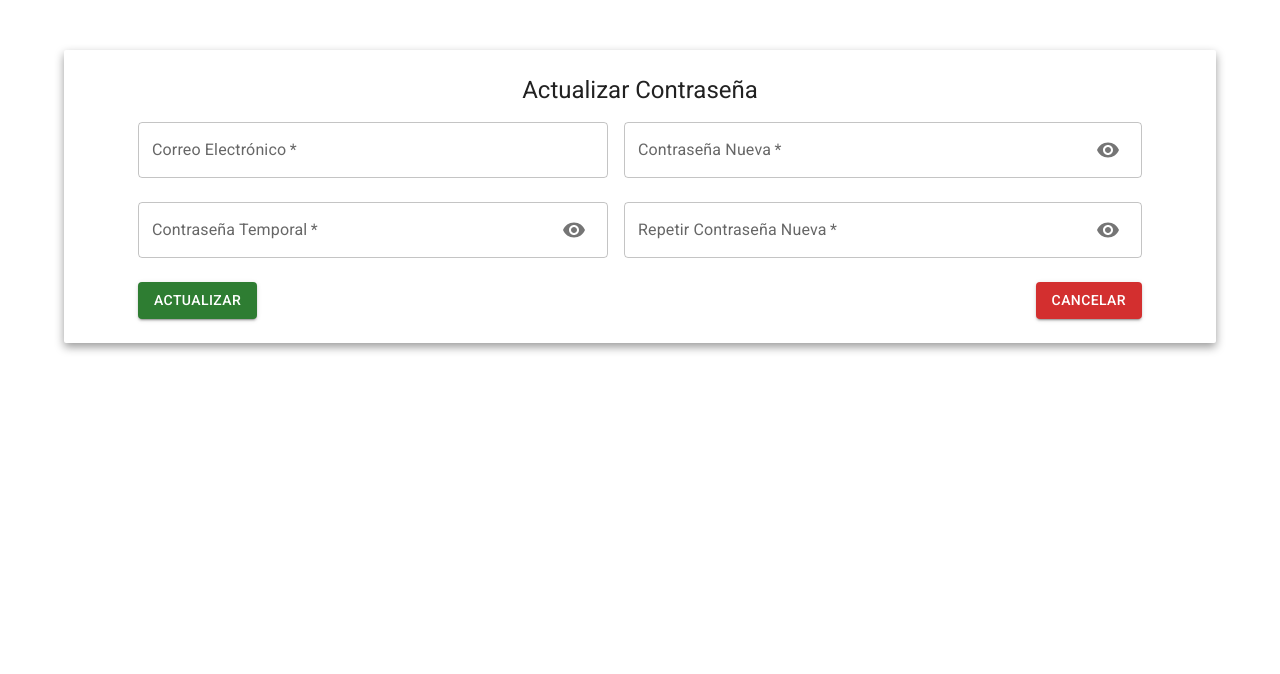
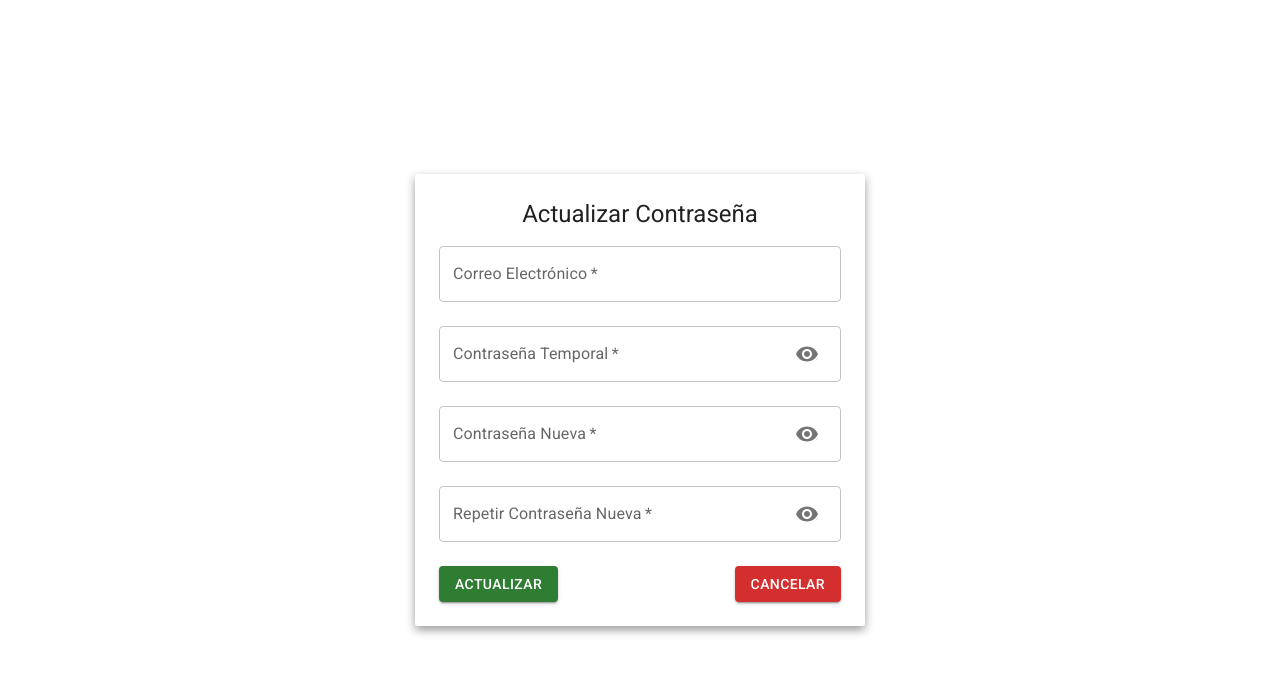
Before and after one commit to MarioElDestructorXD/Bookfy_Front, a React (Vite) app: page /changePassword in a window 1280 px wide. Shown: the top 674 px of the page. Built offline with nearby package versions, Linux system fonts and the light colour scheme.

Commit message:
UPDATEPASSWORD

```diff
--- a/src/pages/Clients/ChancePassword.jsx
+++ b/src/pages/Clients/ChancePassword.jsx
@@ -1,10 +1,8 @@
 import { useState } from "react";
 import {
-    CssBaseline,
   Button,
   TextField,
   Box,
-    Container,
   IconButton,
   InputAdornment,
   Typography,
@@ -85,22 +83,34 @@ export default function ChancePassword() {
     event.preventDefault();
   };
 
+  const handleCancel = () => {
+    navigate("/login", { replace: true }); // Utiliza replace para reemplazar la ruta actual
+  };
+
   return (
+    <Box
+      sx={{
+        display: "flex",
+        justifyContent: "center",
+        alignItems: "center",
+        minHeight: "100vh", // Ocupa toda la altura de la pantalla
+        padding: "24px",
+      }}
+    >
       <Box
         sx={{
           display: "flex",
           flexDirection: "column",
           alignItems: "center",
-                marginTop: '50px',
           padding: "24px",
           boxShadow: "0px 4px 10px rgba(0, 0, 0, 0.4)",
           borderRadius: "2px",
+          maxWidth: 450,
+          width: "100%",
         }}
       >
         <Typography variant="h5">Actualizar Contraseña</Typography>
-            <form noValidate onSubmit={handleSubmit}>
-                <Box sx={{ display: "flex", gap: 2 }}>
-                    <Box>
+        <form noValidate onSubmit={handleSubmit} style={{ width: "100%" }}>
           <TextField
             variant="outlined"
             margin="normal"
@@ -121,20 +131,20 @@ export default function ChancePassword() {
             fullWidth
             name="temporaryPassword"
             label="Contraseña Temporal"
-                            type={showPasswords.confirmationCode ? "text" : "password"}
+            type={showPasswords.temporaryPassword ? "text" : "password"}
             id="temporaryPassword"
             autoComplete="off"
-                            value={passwords.confirmationCode}
+            value={passwords.temporaryPassword}
             onChange={handlePasswordChange("temporaryPassword")}
             InputProps={{
               endAdornment: (
                 <InputAdornment position="end">
                   <IconButton
                     aria-label="toggle password visibility"
-                                            onClick={handleClickShowPassword("confirmationCode")}
+                    onClick={handleClickShowPassword("temporaryPassword")}
                     onMouseDown={handleMouseDownPassword}
                   >
-                                            {showPasswords.confirmationCode ? (
+                    {showPasswords.temporaryPassword ? (
                       <VisibilityOff />
                     ) : (
                       <Visibility />
@@ -144,8 +154,6 @@ export default function ChancePassword() {
               ),
             }}
           />
-                    </Box>
-                    <Box>
           <TextField
             variant="outlined"
             margin="normal"
@@ -206,8 +214,6 @@ export default function ChancePassword() {
               ),
             }}
           />
-                    </Box>
-                </Box>
           <Box
             sx={{
               display: "flex",
@@ -224,11 +230,12 @@ export default function ChancePassword() {
             >
               Actualizar
             </Button>
-                    <Button variant="contained" color="error">
+            <Button variant="contained" color="error" onClick={handleCancel}>
               Cancelar
             </Button>
           </Box>
         </form>
       </Box>
+    </Box>
   );
 }
--- a/src/pages/Clients/Register.jsx
+++ b/src/pages/Clients/Register.jsx
@@ -1,19 +1,11 @@
-import {
-  Button,
-  TextField,
-  IconButton,
-  InputAdornment,
-  Box,
-} from "@mui/material";
+import { Button, TextField, Box } from "@mui/material";
 import { useState } from "react";
 import { NavLink, useNavigate } from "react-router-dom";
-import { Visibility, VisibilityOff } from "@mui/icons-material";
 import Swal from "sweetalert2";
-import authService from '../../shared/service/AuthContext'
+import authService from "../../shared/service/AuthContext";
 import Logo from "../../assets/images/user.png";
 
 export default function Register() {
-
   const navigate = useNavigate();
 
   const [email, setEmail] = useState("");
@@ -37,9 +29,9 @@ export default function Register() {
 
     if (!validateRequiredFields()) {
       Swal.fire({
-        icon: 'error',
-        title: 'Error',
-        text: 'Todos los campos son obligatorios, excepto el segundo apellido',
+        icon: "error",
+        title: "Error",
+        text: "Todos los campos son obligatorios, excepto el segundo apellido",
       });
       return;
     }
@@ -57,24 +49,27 @@ export default function Register() {
       second_lastname: secondLastname,
       phone_number: phone,
       id_rol: 2,
-      status: true
+      status: true,
     };
 
     try {
       const response = await authService.signUp(userDetails);
       Swal.fire({
         position: "center",
-        title: response.message,
+        icon: "success",
+        title: "Registro exitoso",
+        text: response.message || "Te has registrado correctamente.",
         showConfirmButton: false,
-        timer: 1500,
+        timer: 2000, // Aumenta el timer para asegurarte de que el then se ejecute
       }).then(() => {
         navigate("/login");
       });
     } catch (error) {
       Swal.fire({
         position: "center",
+        icon: "error",
         title: "Error al registrar",
-        text: error.message,
+        text: error.message || "Ocurrió un error al registrar el usuario.",
         showConfirmButton: true,
       });
       console.error("Error detallado:", error.response || error.message);
@@ -96,7 +91,7 @@ export default function Register() {
           backgroundColor: "white",
           maxWidth: 550,
           width: "100%",
-          marginTop: '50px',
+          marginTop: "50px",
         }}
       >
         <Box sx={{ flexGrow: 1, alignItems: "center" }}>
@@ -146,7 +141,6 @@ export default function Register() {
             type="text"
             variant="outlined"
             fullWidth
-            required
             value={secondLastname}
             onChange={(e) => setSecondLastname(e.target.value)}
           />
```
Lines whose indentation alone changed are shown as unchanged.
